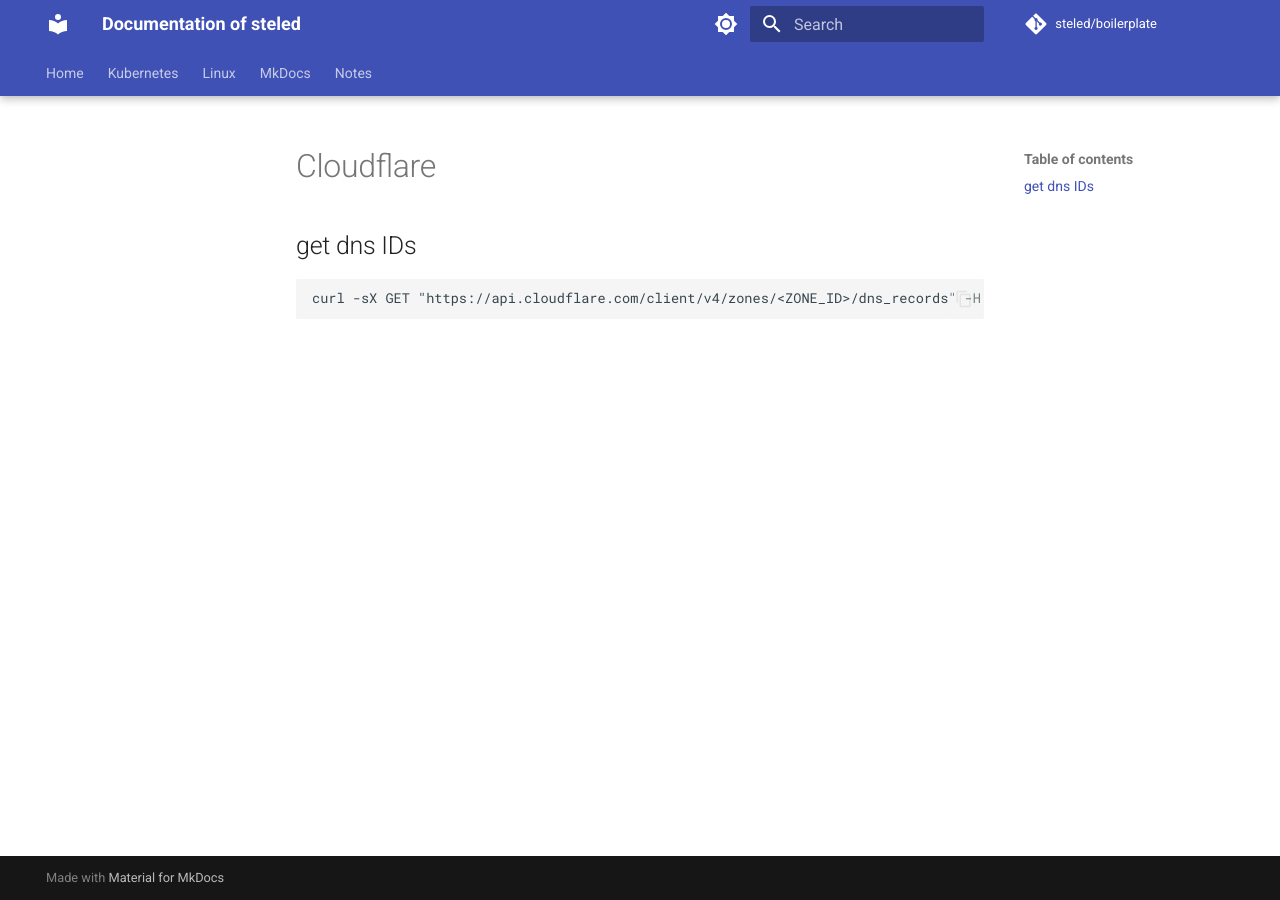
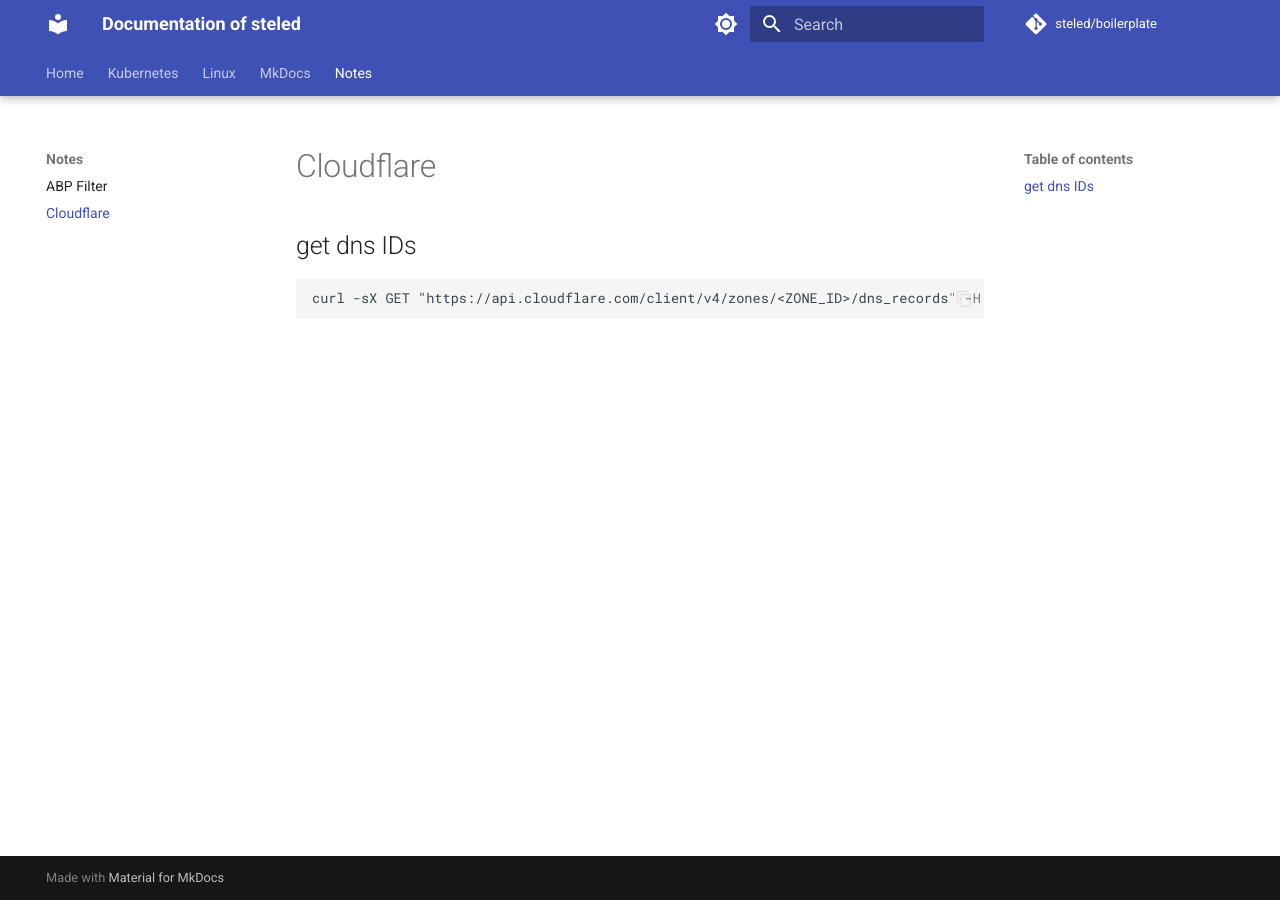
Before and after one commit to steled/documentation, an MkDocs documentation site: the page built from docs/notes/cloudflare.md, in a window 1280 px wide. Built offline with MkDocs 1.6.1 and Material for MkDocs 9.7.7, drawn with Linux system fonts in a browser that asks for light colours; comment, search, counter and statistics services are not loaded.

Commit message:
Update mkdocs.yml
added cloudflare.md

```diff
--- a/mkdocs.yml
+++ b/mkdocs.yml
@@ -49,3 +49,4 @@
     - mkdocs/features_plugins_extensions.md
   - Notes:
     - notes/abp_filter.md
+    - notes/cloudflare.md
```
